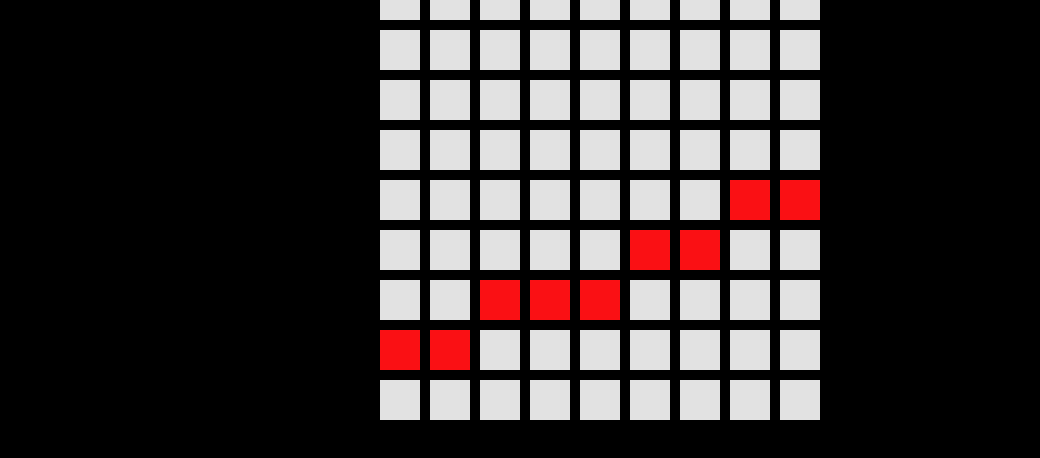
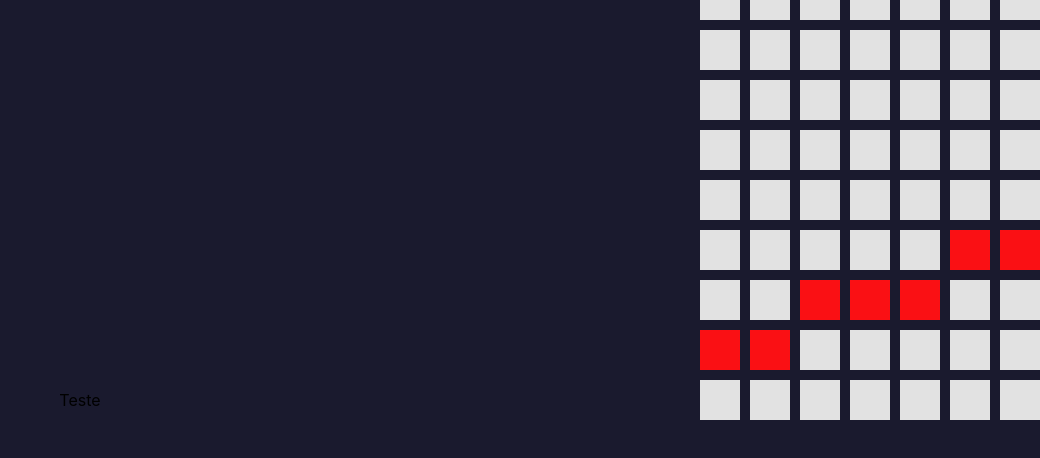
Before and after one commit to hugolima03/cg-ufrr, a Next.js app: page / in a window 1280 px wide. Shown: the top 458 px of the page, without its empty margins (240-1280 px from the left). Built offline with nearby package versions, Linux system fonts and the light colour scheme.

Commit message:
Setting styled components and Base component

```diff
--- a/package.json
+++ b/package.json
@@ -14,13 +14,16 @@
     "next": "13.0.0",
     "react": "18.2.0",
     "react-dom": "18.2.0",
+    "styled-components": "^5.3.6",
     "three": "^0.145.0"
   },
   "devDependencies": {
     "@types/node": "18.11.7",
     "@types/react": "18.0.23",
     "@types/react-dom": "18.0.7",
+    "@types/styled-components": "^5.1.26",
     "@types/three": "^0.144.0",
+    "babel-plugin-styled-components": "^2.0.7",
     "eslint": "8.26.0",
     "eslint-config-next": "13.0.0",
     "typescript": "4.8.4"
--- /dev/null
+++ b/pages/_document.tsx
@@ -0,0 +1,50 @@
+import Document, {
+  Html,
+  Head,
+  Main,
+  NextScript,
+  DocumentContext,
+} from "next/document";
+import { ServerStyleSheet } from "styled-components";
+
+export default class MyDocument extends Document {
+  static async getInitialProps(ctx: DocumentContext) {
+    const sheet = new ServerStyleSheet();
+    const originalRenderPage = ctx.renderPage;
+
+    try {
+      ctx.renderPage = () =>
+        originalRenderPage({
+          enhanceApp: (App) =>
+            function enhance(props) {
+              return sheet.collectStyles(<App {...props} />);
+            },
+        });
+
+      const initialProps = await Document.getInitialProps(ctx);
+      return {
+        ...initialProps,
+        styles: (
+          <>
+            {initialProps.styles}
+            {sheet.getStyleElement()}
+          </>
+        ),
+      };
+    } finally {
+      sheet.seal();
+    }
+  }
+
+  render() {
+    return (
+      <Html lang="pt-BR">
+        <Head />
+        <body>
+          <Main />
+          <NextScript />
+        </body>
+      </Html>
+    );
+  }
+}
--- a/pages/index.tsx
+++ b/pages/index.tsx
@@ -1,70 +1,11 @@
-import { useEffect, useState } from "react";
-import { Canvas } from "@react-three/fiber";
-import { OrbitControls, MapControls } from "@react-three/drei";
+import BaseTemplate from "templates/Base";
 
-import PixelGrid from "components/PixelGrid";
-
-import lineRasterization from "functions/lineRasterization";
-
-const modes = ["translate", "rotate", "scale"];
-
-function Controls() {
+export default function Home() {
   return (
-    <OrbitControls
-      makeDefault
-      minPolarAngle={0}
-      maxPolarAngle={Math.PI / 1.75}
-    />
+    <BaseTemplate>
+      <div>
+        <p>Teste</p>
+      </div>
+    </BaseTemplate>
   );
 }
-
-export default function Home() {
-  const [pixelGridLength, setPixelGridLength] = useState(0);
-  const [fixedPixelGridLength] = useState(null);
-
-  const coloredPixels = lineRasterization.bresenham(
-    { x: 0, y: 1 },
-    { x: 8, y: 4 }
-  );
-
-  function findMaxCoordinateValue() {
-    let max = 0;
-    coloredPixels.forEach(({ x, y }) => {
-      if (x > max) max = x;
-      if (y > max) max = y;
-    });
-    setPixelGridLength((max + 1) ** 2);
-    return max;
-  }
-
-  useEffect(() => {
-    findMaxCoordinateValue();
-    // eslint-disable-next-line react-hooks/exhaustive-deps
-  }, [coloredPixels]);
-
-  return (
-    <div style={{ width: "100vw", height: "100vh" }}>
-      <p style={{ position: "absolute", visibility: "hidden" }}>main</p>
-
-      <Canvas
-        orthographic
-        // camera={{ zoom: 50, fov: 75, far: 15 }}
-        camera={{
-          position: [0, 0, 50],
-          zoom: 50,
-          up: [0, 0, 1],
-          far: 50,
-        }}
-      >
-        <color attach="background" args={["black"]} />
-
-        {/* <Controls /> */}
-        <MapControls enableRotate={false} />
-        <PixelGrid
-          pixelGridLength={fixedPixelGridLength || pixelGridLength}
-          coloredPixels={coloredPixels}
-        />
-      </Canvas>
-    </div>
-  );
-}
--- /dev/null
+++ b/src/templates/Base/index.tsx
@@ -0,0 +1,65 @@
+import React, { useEffect, useState } from "react";
+import { Canvas } from "@react-three/fiber";
+import { OrbitControls, MapControls } from "@react-three/drei";
+
+import PixelGrid from "components/PixelGrid";
+
+import lineRasterization from "functions/lineRasterization";
+
+import * as S from "./styles";
+
+type BaseTemplateProps = {
+  children: React.ReactNode;
+};
+
+const BaseTemplate = ({ children }: BaseTemplateProps) => {
+  const [pixelGridLength, setPixelGridLength] = useState(0);
+  const [fixedPixelGridLength] = useState(null);
+
+  const coloredPixels = lineRasterization.bresenham(
+    { x: 0, y: 1 },
+    { x: 8, y: 4 }
+  );
+
+  function findMaxCoordinateValue() {
+    let max = 0;
+    coloredPixels.forEach(({ x, y }) => {
+      if (x > max) max = x;
+      if (y > max) max = y;
+    });
+    setPixelGridLength((max + 1) ** 2);
+    return max;
+  }
+
+  useEffect(() => {
+    findMaxCoordinateValue();
+    // eslint-disable-next-line react-hooks/exhaustive-deps
+  }, [coloredPixels]);
+
+  return (
+    <S.Wrapper>
+      <S.Column>{children}</S.Column>
+
+      <S.Column>
+        <Canvas
+          orthographic
+          camera={{
+            position: [0, 0, 50],
+            zoom: 50,
+            up: [0, 0, 1],
+            far: 50,
+          }}
+        >
+          <color attach="background" args={["rgb(26, 26, 46)"]} />
+          <MapControls enableRotate={false} />
+          <PixelGrid
+            pixelGridLength={fixedPixelGridLength || pixelGridLength}
+            coloredPixels={coloredPixels}
+          />
+        </Canvas>
+      </S.Column>
+    </S.Wrapper>
+  );
+};
+
+export default BaseTemplate;
--- /dev/null
+++ b/src/templates/Base/styles.ts
@@ -0,0 +1,21 @@
+import styled from "styled-components";
+// https://colorhunt.co/palette/1a1a2e16213e0f3460e94560
+// https://colorhunt.co/palette/171717444444da0037ededed
+
+export const Wrapper = styled.main`
+  width: 100vw;
+  height: 100vh;
+  display: flex;
+  flex-direction: row;
+
+  background-color: #1a1a2e;
+`;
+
+export const Column = styled.section`
+  width: 50vw;
+  height: 100vh;
+
+  display: flex;
+  align-items: center;
+  justify-content: center;
+`;
```
Also changed, not shown: .babelrc (added), 1 other file (tests, documents, lock files or other folders).
